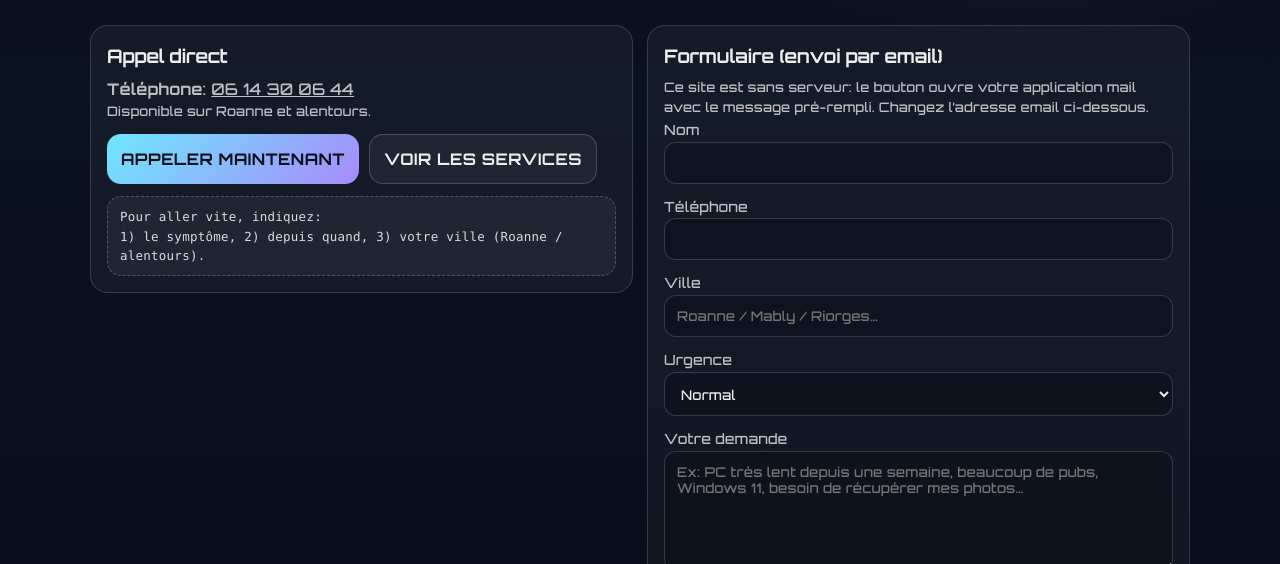
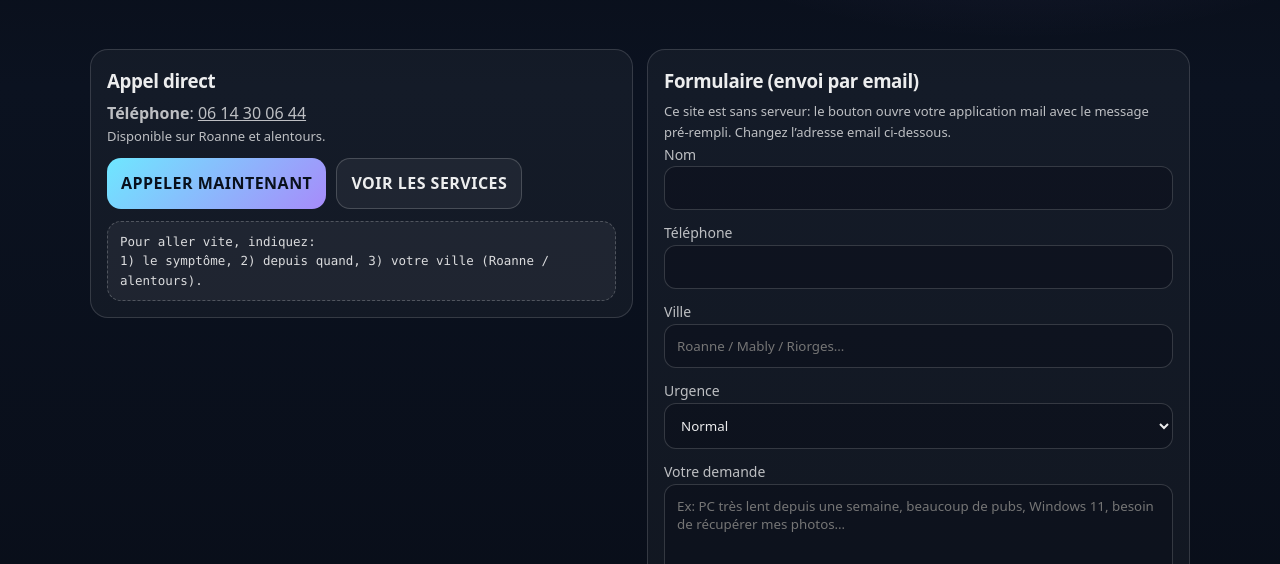
Before and after one commit to cyrillerey34/cyrilledepaninfo, a plain HTML site: page contact.html in a window 1280 px wide. Shown: the part 236-800 px from the top of the page. Drawn offline with Linux system fonts and the light colour scheme.

Commit message:
Police: futuriste titres, texte lisible

```diff
--- a/assets/style.css
+++ b/assets/style.css
@@ -27,7 +27,7 @@
 html{ color-scheme: dark; }
 body{
   margin:0;
-  font-family: var(--display);
+  font-family: var(--sans);
   background:
     radial-gradient(1200px 600px at 20% -10%, rgba(110,231,255,0.18), transparent 60%),
     radial-gradient(900px 500px at 80% 0%, rgba(167,139,250,0.18), transparent 55%),
@@ -35,7 +35,6 @@ body{
     linear-gradient(180deg, #070b14, #0b1220 25%, #070b14);
   color: var(--text);
   line-height: 1.55;
-  letter-spacing: 0.015em;
 }
 
 a{ color: inherit; }
@@ -295,8 +294,7 @@ input, textarea, select{
   color: var(--text);
   padding: 12px 12px;
   outline: none;
-  font-family: var(--display);
-  letter-spacing: 0.02em;
+  font-family: var(--sans);
 }
 textarea{ min-height: 120px; resize: vertical; }
 input:focus, textarea:focus, select:focus{
```
